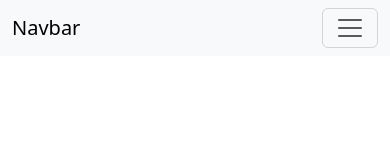
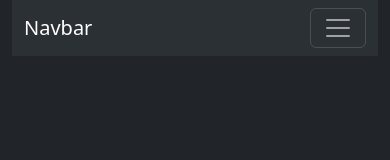
Before and after one commit to joeperry8080/jtperry.net, a plain HTML site: page index.html in a window 390 px wide. Drawn offline with nearby package versions, Linux system fonts and the light colour scheme.

Commit message:
another change

```diff
--- a/index.html
+++ b/index.html
@@ -1,5 +1,5 @@
 <!doctype html>
-<html lang="en">
+<html lang="en" data-bs-theme="dark">
 <head>
     <meta charset="utf-8">
     <meta name="viewport" content="width=device-width, initial-scale=1">
@@ -10,10 +10,13 @@
 
 </head>
 <body>
+    <div class="container-sm">
     <nav class="navbar navbar-expand-lg bg-body-tertiary">
         <div class="container-fluid">
             <a class="navbar-brand" href="#">Navbar</a>
-                <button class="navbar-toggler" type="button" data-bs-toggle="collapse" data-bs-target="#navbarSupportedContent" aria-controls="navbarSupportedContent" aria-expanded="false" aria-label="Toggle navigation">
+            <button class="navbar-toggler" type="button" data-bs-toggle="collapse"
+                        data-bs-target="#navbarSupportedContent" aria-controls="navbarSupportedContent"
+                        ria-expanded="false" aria-label="Toggle navigation">
                 <span class="navbar-toggler-icon"></span>
             </button>
             <div class="collapse navbar-collapse" id="navbarSupportedContent">
@@ -53,6 +56,6 @@
         integrity="sha384-YvpcrYf0tY3lHB60NNkmXc5s9fDVZLESaAA55NDzOxhy9GkcIdslK1eN7N6jIeHz"
         crossorigin="anonymous">
     </script>
-
+    </div>
 </body>
 </html>
```
Lines whose indentation alone changed are shown as unchanged.
